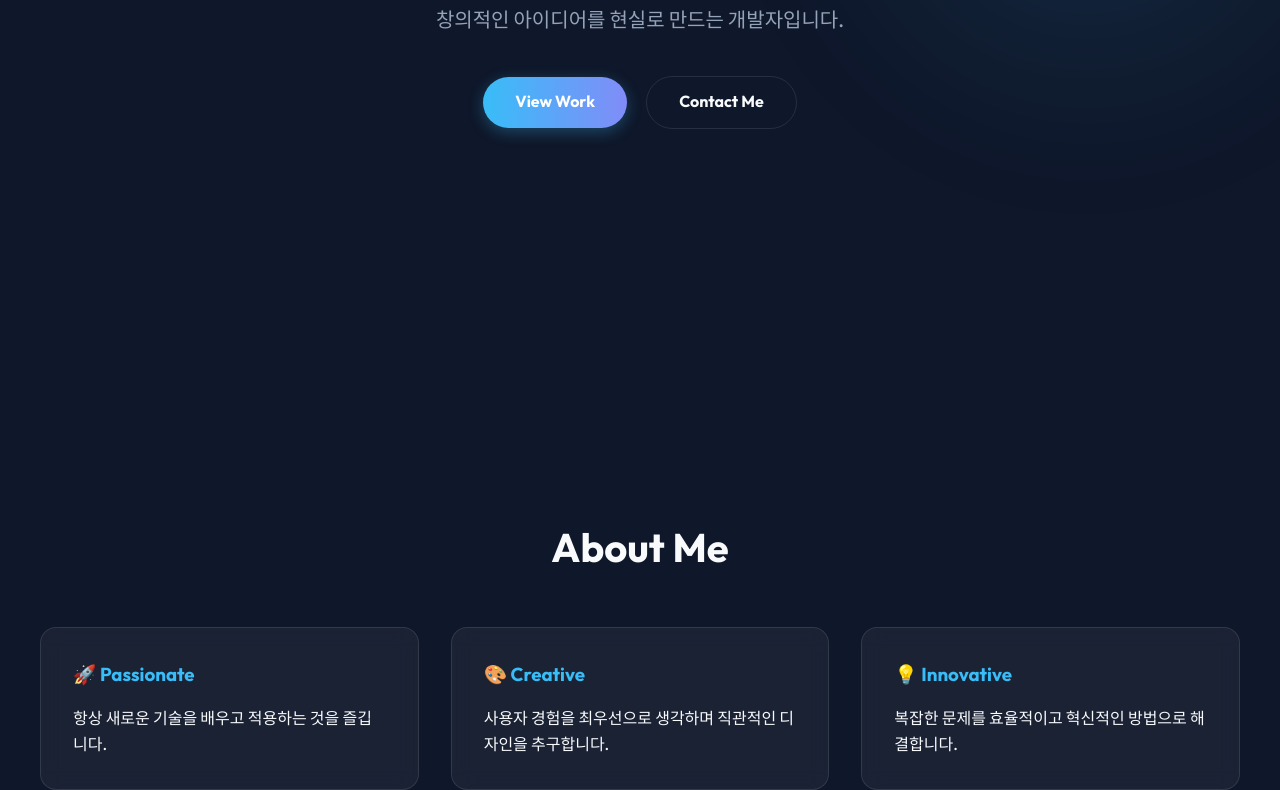
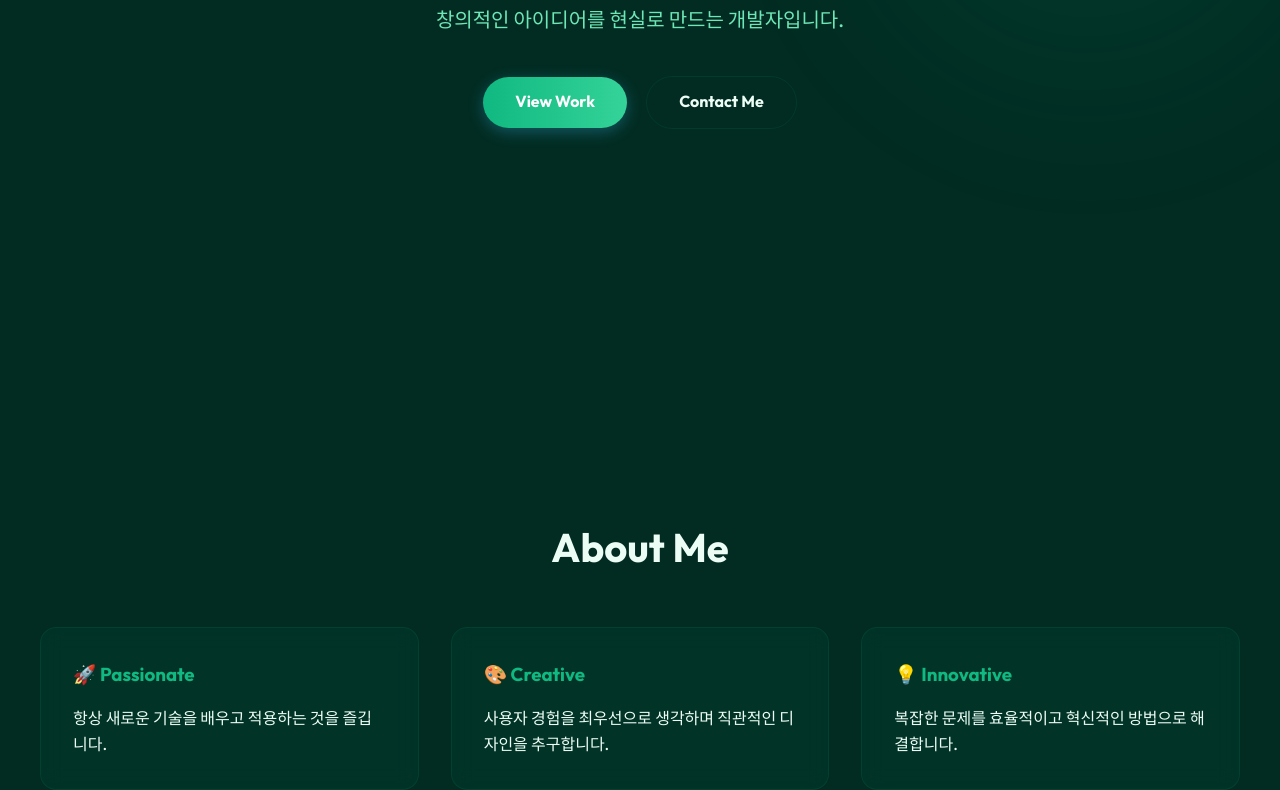
Before and after one commit to lhok0329-create/lhok0329-create.github.io, a plain HTML site: page index.html in a window 1280 px wide. Shown: the part 381-1171 px from the top of the page. Drawn offline with Linux system fonts and the light colour scheme.

Commit message:
Update theme to dark green

```diff
--- a/style.css
+++ b/style.css
@@ -1,12 +1,18 @@
 :root {
-    --bg-color: #0f172a;
-    --text-color: #f8fafc;
-    --text-muted: #94a3b8;
-    --primary: #38bdf8;
-    --secondary: #818cf8;
-    --accent: #c084fc;
-    --glass-bg: rgba(255, 255, 255, 0.05);
-    --glass-border: rgba(255, 255, 255, 0.1);
+    --bg-color: #022c22;
+    /* Dark Emerald */
+    --text-color: #ecfdf5;
+    /* Very light mint/white */
+    --text-muted: #6ee7b7;
+    /* Muted emerald */
+    --primary: #10b981;
+    /* Emerald 500 */
+    --secondary: #34d399;
+    /* Emerald 400 */
+    --accent: #a7f3d0;
+    /* Emerald 200 */
+    --glass-bg: rgba(16, 185, 129, 0.05);
+    --glass-border: rgba(16, 185, 129, 0.1);
     --font-main: 'Outfit', sans-serif;
 }
 
@@ -39,8 +45,13 @@ body {
 }
 
 @keyframes float {
-    0% { transform: translate(0, 0); }
-    100% { transform: translate(-50px, 50px); }
+    0% {
+        transform: translate(0, 0);
+    }
+
+    100% {
+        transform: translate(-50px, 50px);
+    }
 }
 
 /* Navbar */
@@ -214,6 +225,7 @@ body {
     justify-content: center;
     color: var(--text-muted);
 }
+
 .project-image::after {
     content: "Image Placeholder";
     font-size: 0.8rem;
@@ -271,8 +283,13 @@ footer {
     animation: fadeIn 0.8s forwards;
 }
 
-.delay-1 { animation-delay: 0.2s; }
-.delay-2 { animation-delay: 0.4s; }
+.delay-1 {
+    animation-delay: 0.2s;
+}
+
+.delay-2 {
+    animation-delay: 0.4s;
+}
 
 @keyframes fadeIn {
     to {
@@ -283,7 +300,18 @@ footer {
 
 /* Responsive */
 @media (max-width: 768px) {
-    .hero h1 { font-size: 2.5rem; }
-    .nav-links { display: none; } /* Mobile menu implementation deferred for simplicity */
-    .btn { width: 100%; margin: 0.5rem 0 0 0; text-align: center; }
+    .hero h1 {
+        font-size: 2.5rem;
+    }
+
+    .nav-links {
+        display: none;
+    }
+
+    /* Mobile menu implementation deferred for simplicity */
+    .btn {
+        width: 100%;
+        margin: 0.5rem 0 0 0;
+        text-align: center;
+    }
 }
```
